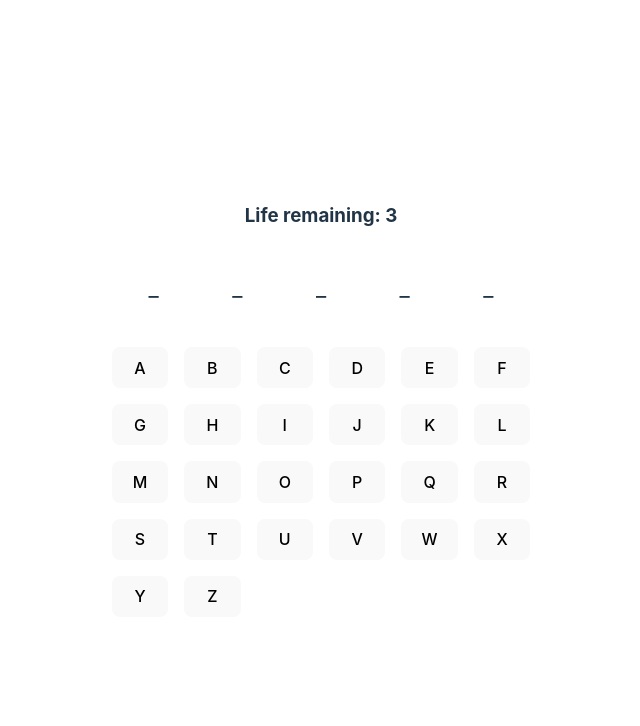
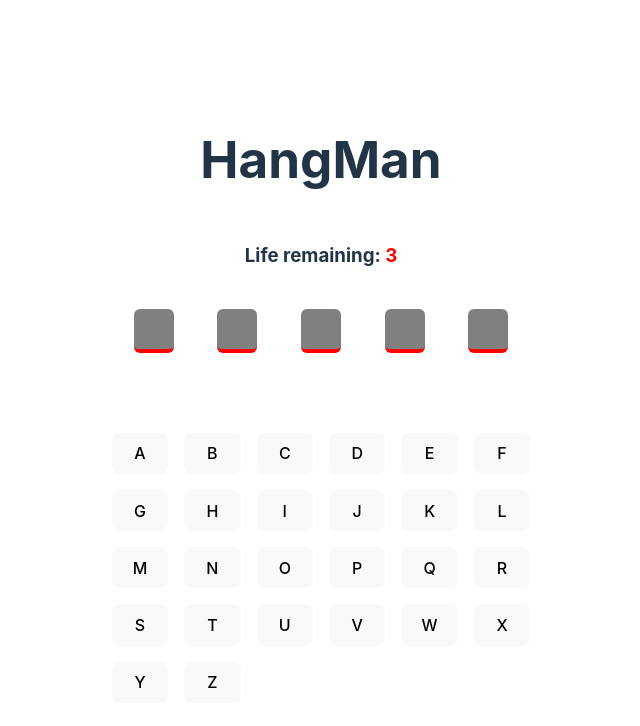
Before and after one commit to Asifmahmud436/Hangman, a React (Vite) app: page / in a window 1280 px wide. Shown: the top 726 px of the page, without its empty margins (319-959 px from the left). Built offline with nearby package versions, Linux system fonts and the light colour scheme.

Commit message:
basic functionalities done

```diff
--- a/src/App.css
+++ b/src/App.css
@@ -40,6 +40,8 @@
 .read-the-docs {
   color: #888;
 }
+
+/* added classes */
 .greenBtn{
   background-color: green;
 }
@@ -50,6 +52,33 @@
   display: flex;
   justify-content: space-around;
   align-items: center;
-  margin-bottom: 20px;
+  margin-bottom: 80px;
   font-size: 1.4rem;
 }
+.winBanner{
+  background-color: green;
+  padding: 80px;
+  border-radius: 8px;
+}
+.lifeColor{
+  color: red;
+}
+.emptyBox{
+  height: 40px;
+  width: 40px;
+  background-color: gray;
+  border-radius: 6px;
+  border-bottom: 4px solid red;
+}
+.filledBox{
+  height: 40px;
+  width: 40px;
+  background-color: gray;
+  border-radius: 6px;
+  border-bottom: 4px solid green;
+  color: #90EE90;
+  font-weight: 600;
+}
+.lifeHeader{
+  padding: 20px ;
+}
--- a/src/App.jsx
+++ b/src/App.jsx
@@ -9,7 +9,7 @@ function App() {
   const [life,setLife] = useState(3)
   const [word ,setWord] = useState(generateRandomWord())
   const [letters,setLetters] = useState(generateButtons())
-  const gameWon = word.every(w => w.isFound)
+  const gameWon = word.every(wordPiece => wordPiece.isFound)
 
   function generateButtons(){
     let letterArray = []
@@ -45,15 +45,7 @@ function App() {
     ))
 
     setWord(x => x.map(items =>
-      {
-        if(items.val==val){
-          return {...items,isFound:!items.isFound}
-
-        }
-        else{
-          return items
-        }
-      }
+      items.val==val ? {...items,isFound:!items.isFound} : items
     ))
     if (!word.find(item => item.val === val && item.isFound)) {
       handleLives(val);
@@ -69,7 +61,6 @@ function App() {
   function handleLives(val){
     let flag = false;
     for(let i = 0; i < word.length; i++){
-      console.log(word)
       if(word[i].val==val){
         flag = true;
         break;
@@ -96,12 +87,12 @@ function App() {
     uniqueVal={x.id}
     />)
 
-  console.log(word)
   return (
     <>
       {gameWon && <Confetti/>}
-      <div>
-        <h3>Life remaining: {life}</h3>
+      {!gameWon ? <div>
+        <h1>HangMan</h1>
+        <h3 className='lifeHeader'>Life remaining: <span className='lifeColor'>{life}</span></h3>
 
         <div className='word-list'>
           {wordList}
@@ -117,9 +108,15 @@ function App() {
           <button onClick={handleReset}>Restart</button>
         </div>
         }
+      </div>
+      :
+      <div className='winBanner'>
+        <h1>Congratulations!</h1>
+        <h3>You won the game</h3>
+        <button onClick={handleReset}>Play again</button>
+      </div>
+      }
 
-
-      </div>
     </>
   )
 }
--- a/src/Word.jsx
+++ b/src/Word.jsx
@@ -1,7 +1,7 @@
 export default function Word(props){
     return(
         <div>
-            {props.found ? <p>{props.value}</p> : <p>_</p>}
+            {props.found ? <p className="filledBox">{props.value}</p> : <div className="emptyBox"></div>}
         </div>
 
     )
```
